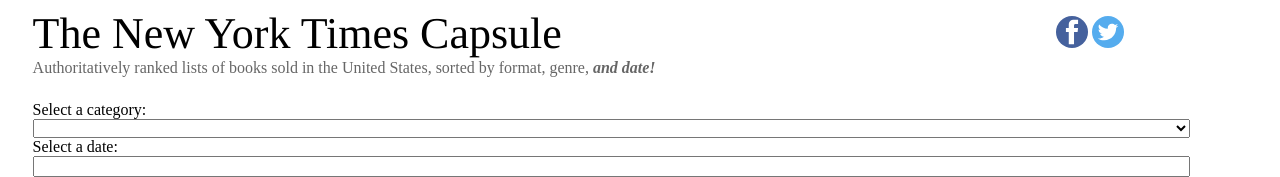
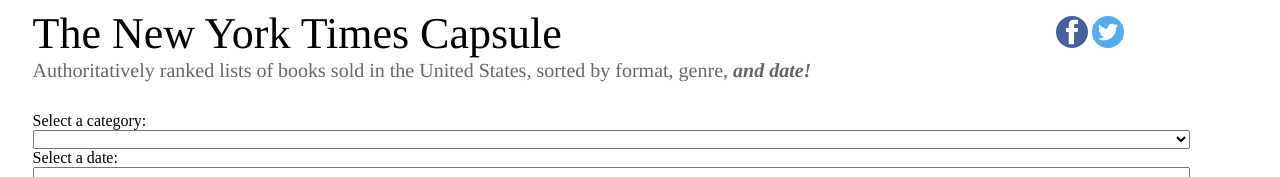
Before and after one commit to joeyrlee/The-New-York-Times-Capsule, a website: page client/index.html in a window 1280 px wide. Shown: the top 177 px of the page. Drawn offline with nearby package versions, Linux system fonts and the light colour scheme.

Commit message:
(styling) Smoothed out media query transitions through 765px

```diff
--- a/client/styles.css
+++ b/client/styles.css
@@ -102,10 +102,6 @@
 
 
 @media (min-width: 603px) {
-  #title {
-    font: 2.75em Times;
-  }
-
   button {
     width: 50%;
   }
@@ -135,6 +131,14 @@
 
 
 @media (min-width: 765px) {
+  #title {
+    font: 2.75em Times;
+  }
+
+  #subtitle {
+    font: 1.25em Times;
+  }
+
   #books {
     flex-direction: row;
   }
@@ -178,6 +182,10 @@
   .book-title {
     margin-bottom: 2%;
   }
+}
+
+
+@media (min-width: 1020px) {
 }
 
 
```
